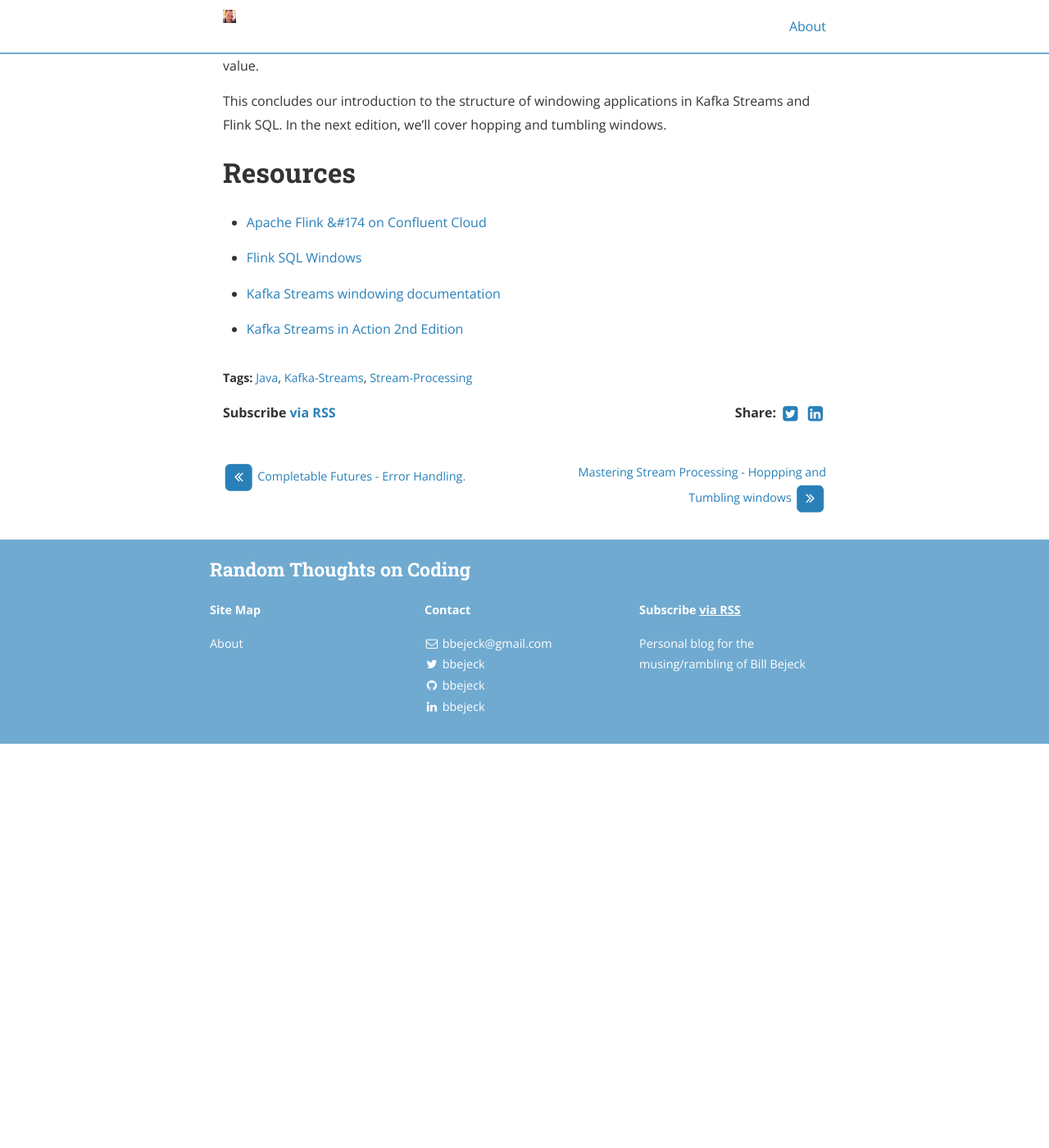
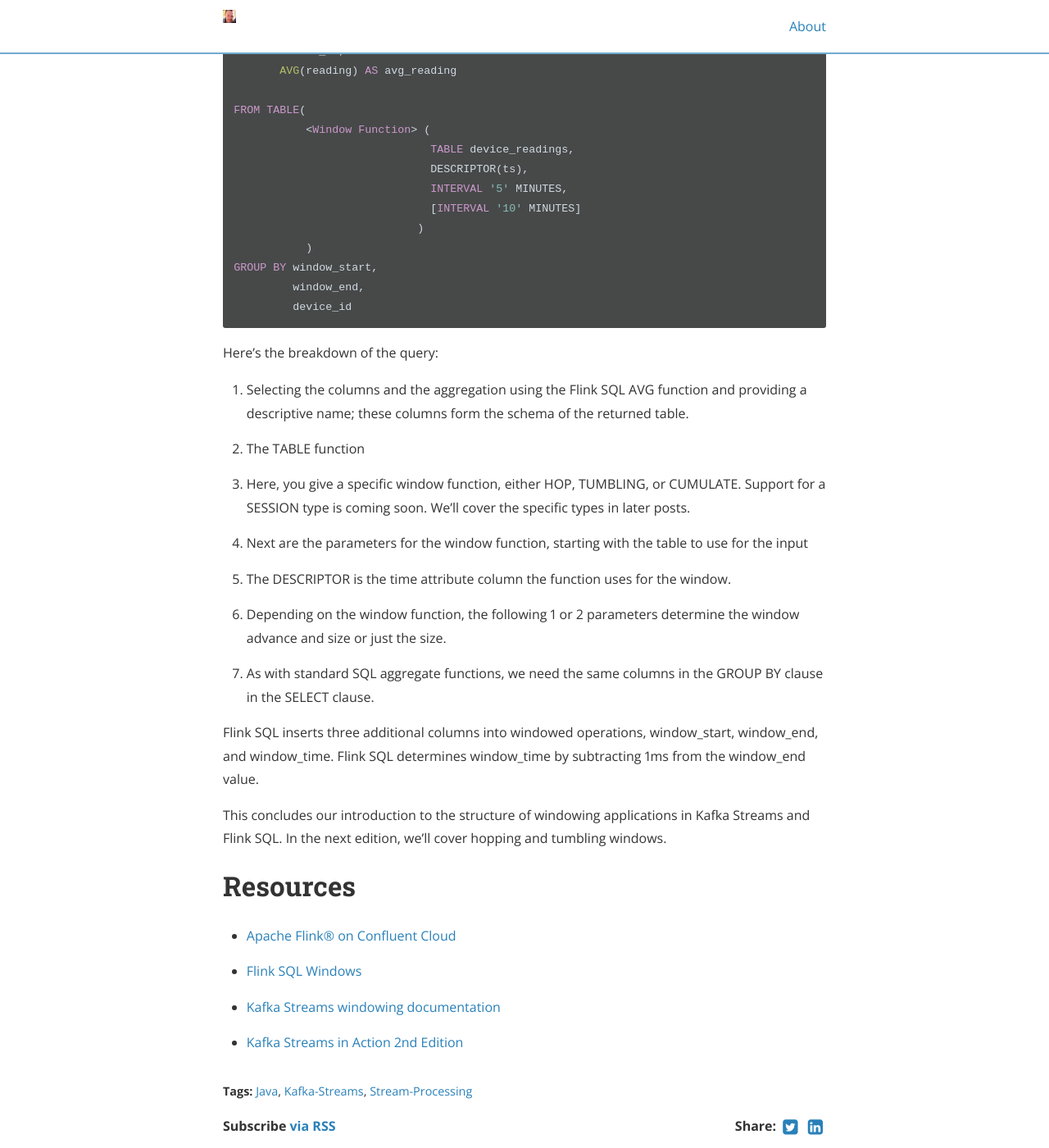
Before and after one commit to bbejeck/bbejeck.github.io, a Jekyll site: the page built from _posts/2024-02-01-intro_to_windowing.md, in a window 1280 px wide and 1400 px high, scrolled down 5801 px. Shown: the whole window at 82% size. Built offline with Jekyll 4.4.1, drawn with Linux system fonts in a browser that asks for light colours; nearby versions of some CDN libraries; before the commit the page ends 6708 px from its top, so only the background shows below that.

Commit message:
Fix images for window intro blog, add registered trademark

```diff
--- a/_posts/2024-02-01-intro_to_windowing.md
+++ b/_posts/2024-02-01-intro_to_windowing.md
@@ -45,7 +45,7 @@
 activity. Consider the following illustration:
 
 <figure>
-<img src="../images/ave_temp_over_time.png" alt="ave temp over time" />
+<img src="../assets/images/ave_temp_over_time.png" alt="ave temp over time" />
 <figcaption>Course grained average temperature readings</figcaption>
 </figure>
 
@@ -54,7 +54,7 @@
 the average temp readings over specific intervals:
 
 <figure>
-<img src="../images/ave_temp_windowed.png" alt="ave temp windowed" />
+<img src="../assets/images/ave_temp_windowed.png" alt="ave temp windowed" />
 <figcaption>Windowed average temp readings</figcaption>
 </figure>
 
@@ -171,7 +171,7 @@
 object.
 
 <figure>
-<img src="../images/windowed_example.png" alt="windowed example" />
+<img src="../assets/images/windowed_example.png" alt="windowed example" />
 <figcaption>Windowed object</figcaption>
 </figure>
 
@@ -237,7 +237,7 @@
 that returns a table.
 
 <figure>
-<img src="../images/ptf_in_action.png" alt="ptf in action" />
+<img src="../assets/images/ptf_in_action.png" alt="ptf in action" />
 <figcaption>PTF table function returning a table</figcaption>
 </figure>
 
@@ -314,7 +314,7 @@
 
 # Resources
 
--   [Apache Flink &#174 on Confluent
+-   [Apache Flink®  on Confluent
     Cloud](https://www.confluent.io/product/flink/)
 
 -   [Flink SQL
```
Also changed, not shown: _posts/2024-02-07-hopping_tumbling_windows.md (+1 -1 lines), _posts/2024-02-14-sliding_window_over_query.md (+1 -1 lines).
